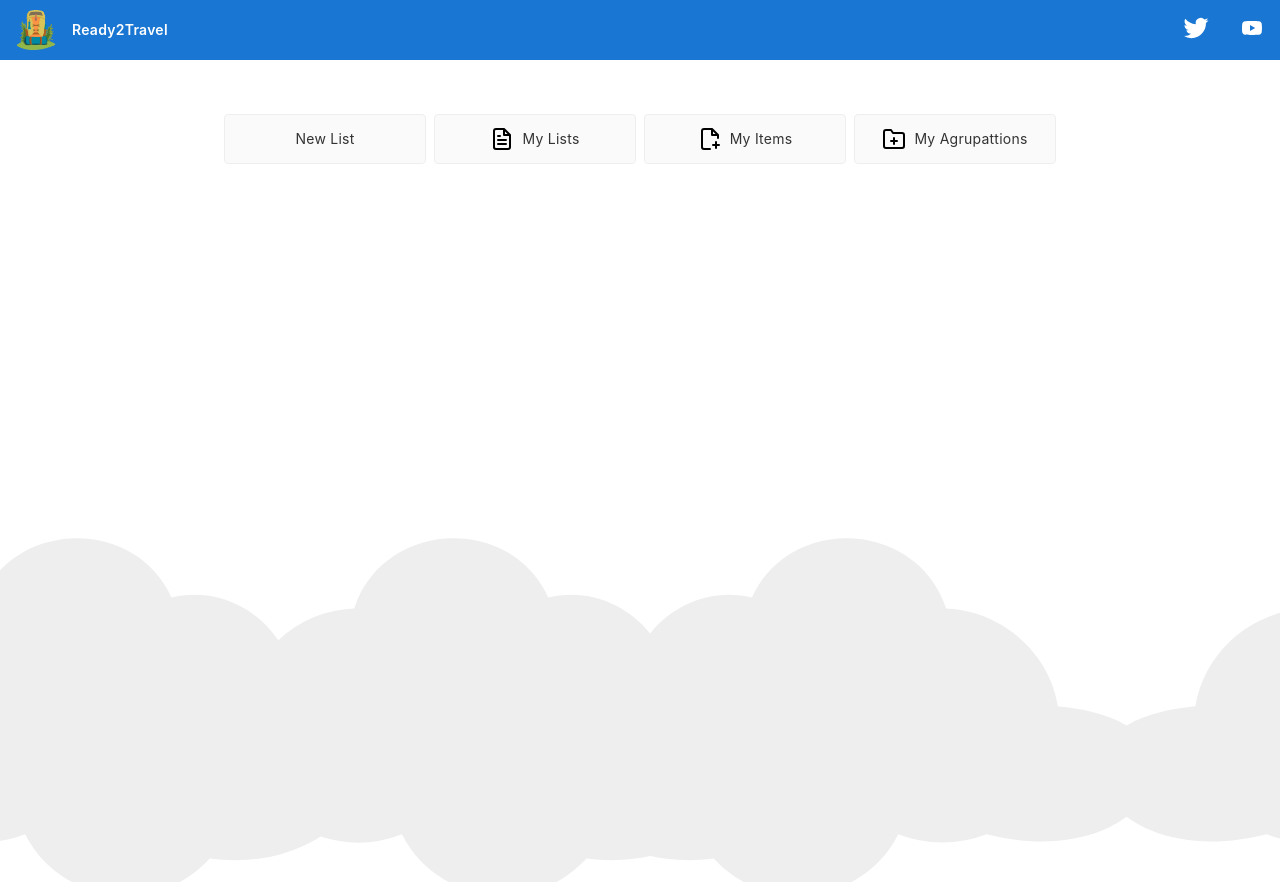
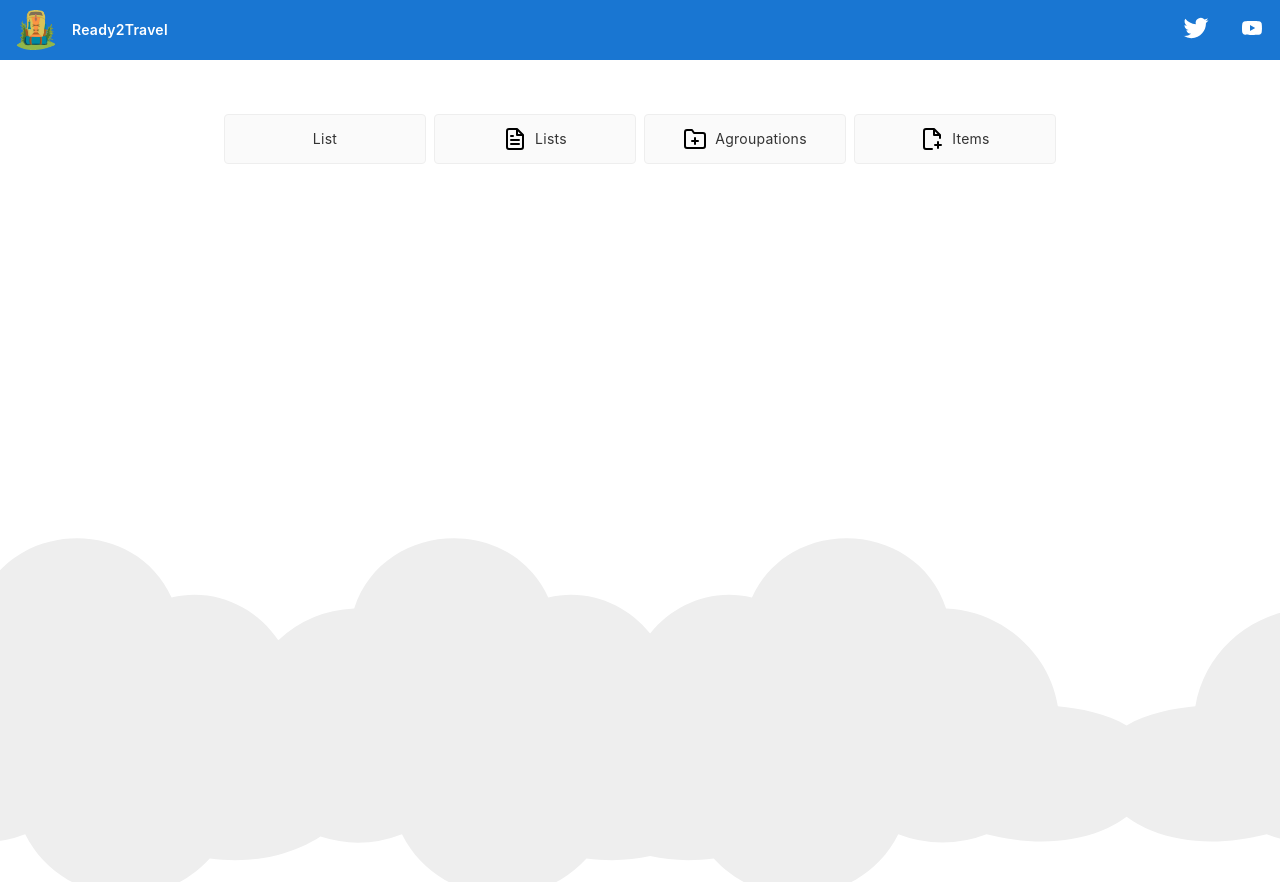
Before and after one commit to horacisalvany/ready-to-travel, an Angular app: page / in a window 1280 px wide. Built offline with nearby package versions, Linux system fonts and the light colour scheme.

Commit message:
Rename to agroupation

```diff
--- a/src/app/app-routing.module.ts
+++ b/src/app/app-routing.module.ts
@@ -1,11 +1,11 @@
 import { NgModule } from '@angular/core';
 import { RouterModule, Routes } from '@angular/router';
-import { GroupItemsComponent } from './views/group-items/group-items.component';
+import { AgroupationComponent } from './views/group-items/agroupation.component';
 import { MainMenuComponent } from './views/main-menu/main-menu.component';
 
 const routes: Routes = [
   { path: '', component: MainMenuComponent },
-  { path: 'group-items', component: GroupItemsComponent },
+  { path: 'agroupation', component: AgroupationComponent },
 ];
 
 @NgModule({
--- a/src/app/app.module.ts
+++ b/src/app/app.module.ts
@@ -4,11 +4,11 @@ import { BrowserModule } from '@angular/platform-browser';
 import { AppRoutingModule } from './app-routing.module';
 import { AppComponent } from './app.component';
 import { MaterialModule } from './material.module';
-import { GroupItemsComponent } from './views/group-items/group-items.component';
+import { AgroupationComponent } from './views/group-items/agroupation.component';
 import { MainMenuComponent } from './views/main-menu/main-menu.component';
 
 @NgModule({
-  declarations: [AppComponent, MainMenuComponent, GroupItemsComponent],
+  declarations: [AppComponent, MainMenuComponent, AgroupationComponent],
   imports: [BrowserModule, AppRoutingModule, MaterialModule],
   providers: [],
   bootstrap: [AppComponent],
--- a/src/app/views/group-items/group-items.component.scss
+++ b/src/app/views/group-items/agroupation.component.scss
@@ -30,7 +30,6 @@ h1 {
 mat-grid-list {
   list-style-position: inside;
   background: white;
-  // box-shadow: 0.25rem 0.25rem 0.75rem rgb(0 0 0 / 0.15);
   padding: 0;
   margin: 0;
   border-radius: 0.1rem;
--- a/src/app/views/group-items/group-items.component.ts
+++ b/src/app/views/group-items/agroupation.component.ts
@@ -1,17 +1,17 @@
 import { Component, OnInit } from '@angular/core';
-import { items } from './group-items.mock';
-import { GroupItems } from './group-items.model';
+import { Agroupation } from './agroupation';
+import { agroupations } from './agroupation.mock';
 
 @Component({
-  selector: 'app-group-items',
-  templateUrl: './group-items.component.html',
-  styleUrls: ['./group-items.component.scss'],
+  selector: 'agroupation',
+  templateUrl: './agroupation.component.html',
+  styleUrls: ['./agroupation.component.scss'],
 })
-export class GroupItemsComponent implements OnInit {
+export class AgroupationComponent implements OnInit {
   breakpoint: number = 1;
-  groupItems: GroupItems = {
+  groupItems: Agroupation = {
     title: 'Makeup bag',
-    items: items,
+    items: agroupations,
   };
 
   ngOnInit() {
--- a/src/app/views/group-items/group-items.mock.ts
+++ b/src/app/views/group-items/agroupation.mock.ts
@@ -1,4 +1,4 @@
-export const items = [
+export const agroupations = [
   'Toothbrush',
   'Razor blade',
   'Ear plugs',
--- a/src/app/views/group-items/group-items.model.ts
+++ b/src/app/views/group-items/agroupation.ts
@@ -1,4 +1,4 @@
-export interface GroupItems {
+export interface Agroupation {
   title: string;
   items: string[];
 }
--- a/src/app/views/main-menu/main-menu.component.html
+++ b/src/app/views/main-menu/main-menu.component.html
@@ -1,6 +1,6 @@
 <div class="card-container">
   <button class="card card-small" tabindex="0">
-    <span>New List</span>
+    <span>List</span>
   </button>
 
   <button class="card card-small" tabindex="0">
@@ -21,32 +21,13 @@
       />
       <path d="M14 3v5h5M16 13H8M16 17H8M10 9H8" />
     </svg>
-    <span>My Lists</span>
-  </button>
-
-  <button class="card card-small" tabindex="0">
-    <svg
-      class="material-icons"
-      xmlns="http://www.w3.org/2000/svg"
-      width="24"
-      height="24"
-      viewBox="0 0 24 24"
-      fill="none"
-      stroke="#000000"
-      stroke-width="2"
-      stroke-linecap="round"
-      stroke-linejoin="round"
-    >
-      <path d="M20 11.08V8l-6-6H6a2 2 0 0 0-2 2v16c0 1.1.9 2 2 2h6" />
-      <path d="M14 3v5h5M18 21v-6M15 18h6" />
-    </svg>
-    <span>My Items</span>
+    <span>Lists</span>
   </button>
 
   <button
     class="card card-small"
     tabindex="0"
-    (click)="onClickMenu('group-items')"
+    (click)="onClickMenu('agroupation')"
   >
     <svg
       class="material-icons"
@@ -66,6 +47,25 @@
       <line x1="12" y1="11" x2="12" y2="17"></line>
       <line x1="9" y1="14" x2="15" y2="14"></line>
     </svg>
-    <span>My Agrupattions</span>
+    <span>Agroupations</span>
+  </button>
+
+  <button class="card card-small" tabindex="0">
+    <svg
+      class="material-icons"
+      xmlns="http://www.w3.org/2000/svg"
+      width="24"
+      height="24"
+      viewBox="0 0 24 24"
+      fill="none"
+      stroke="#000000"
+      stroke-width="2"
+      stroke-linecap="round"
+      stroke-linejoin="round"
+    >
+      <path d="M20 11.08V8l-6-6H6a2 2 0 0 0-2 2v16c0 1.1.9 2 2 2h6" />
+      <path d="M14 3v5h5M18 21v-6M15 18h6" />
+    </svg>
+    <span>Items</span>
   </button>
 </div>
```
Also changed, not shown: src/app/views/group-items/agroupation.component.html (renamed from src/app/views/group-items/group-items.component.html), 2 other files (tests, documents, lock files or other folders).
